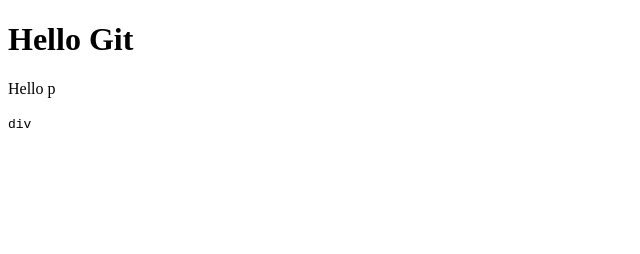
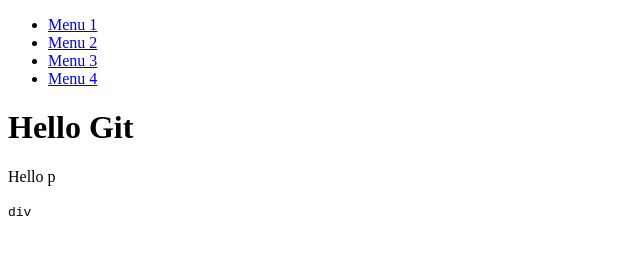
Before and after one commit to M1CK3Y-Official/HelloGit, a plain HTML site: page index.html in a window 1280 px wide. Shown: the whole page, without its empty margins (0-640 px from the left). Drawn offline with Linux system fonts and the light colour scheme.

Commit message:
Updated feature menu

```diff
--- a/index.html
+++ b/index.html
@@ -8,6 +8,17 @@
 </head>
 <body>
 
+    <nav>
+        <div class="menu">
+            <ul>
+                <li><a href="#">Menu 1</a></li>
+                <li><a href="#">Menu 2</a></li>
+                <li><a href="#">Menu 3</a></li>
+                <li><a href="#">Menu 4</a></li>
+            </ul>
+        </div>
+    </nav>
+
     <h1>Hello Git</h1>
     <p>Hello p</p>
 
```
